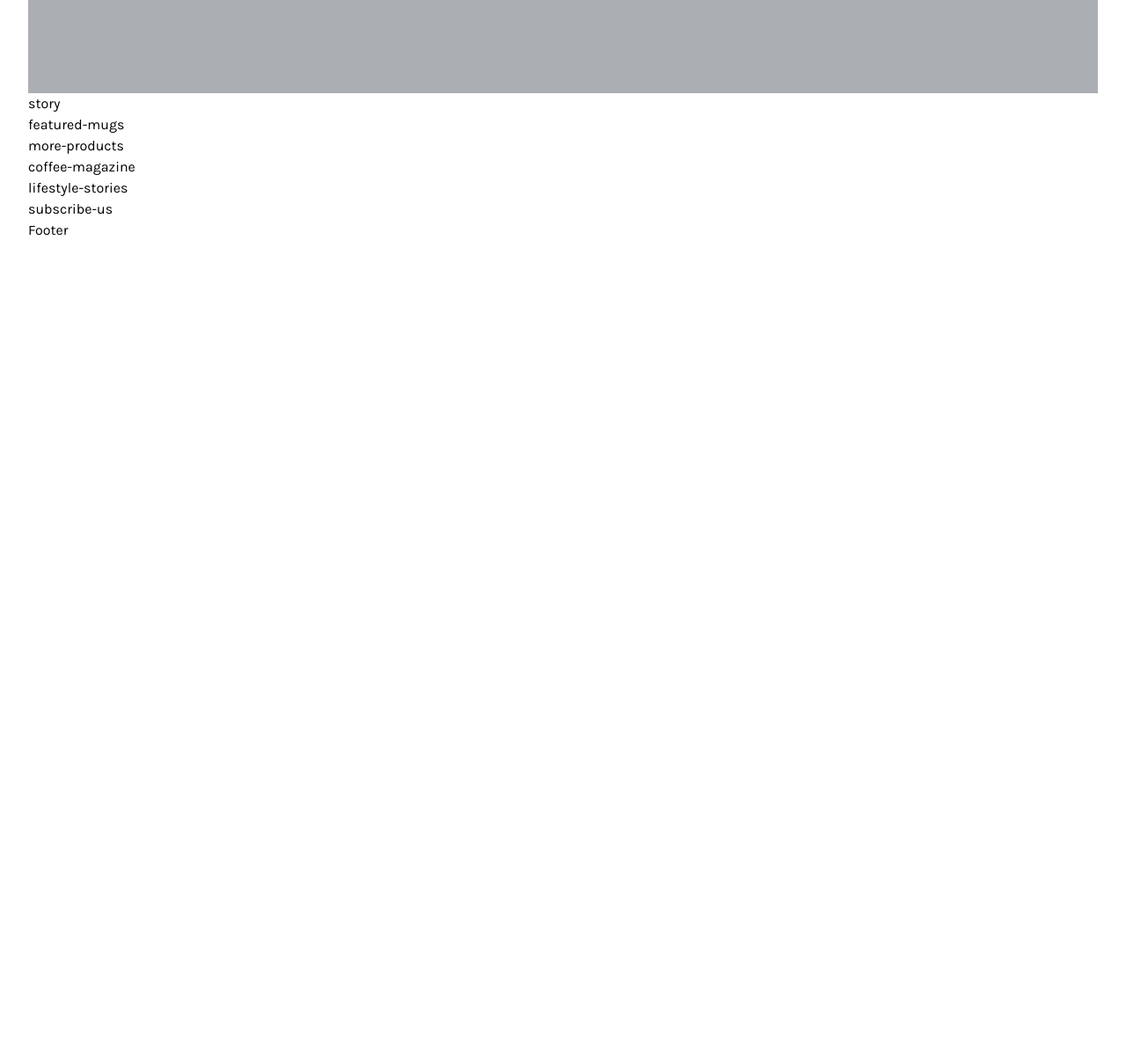
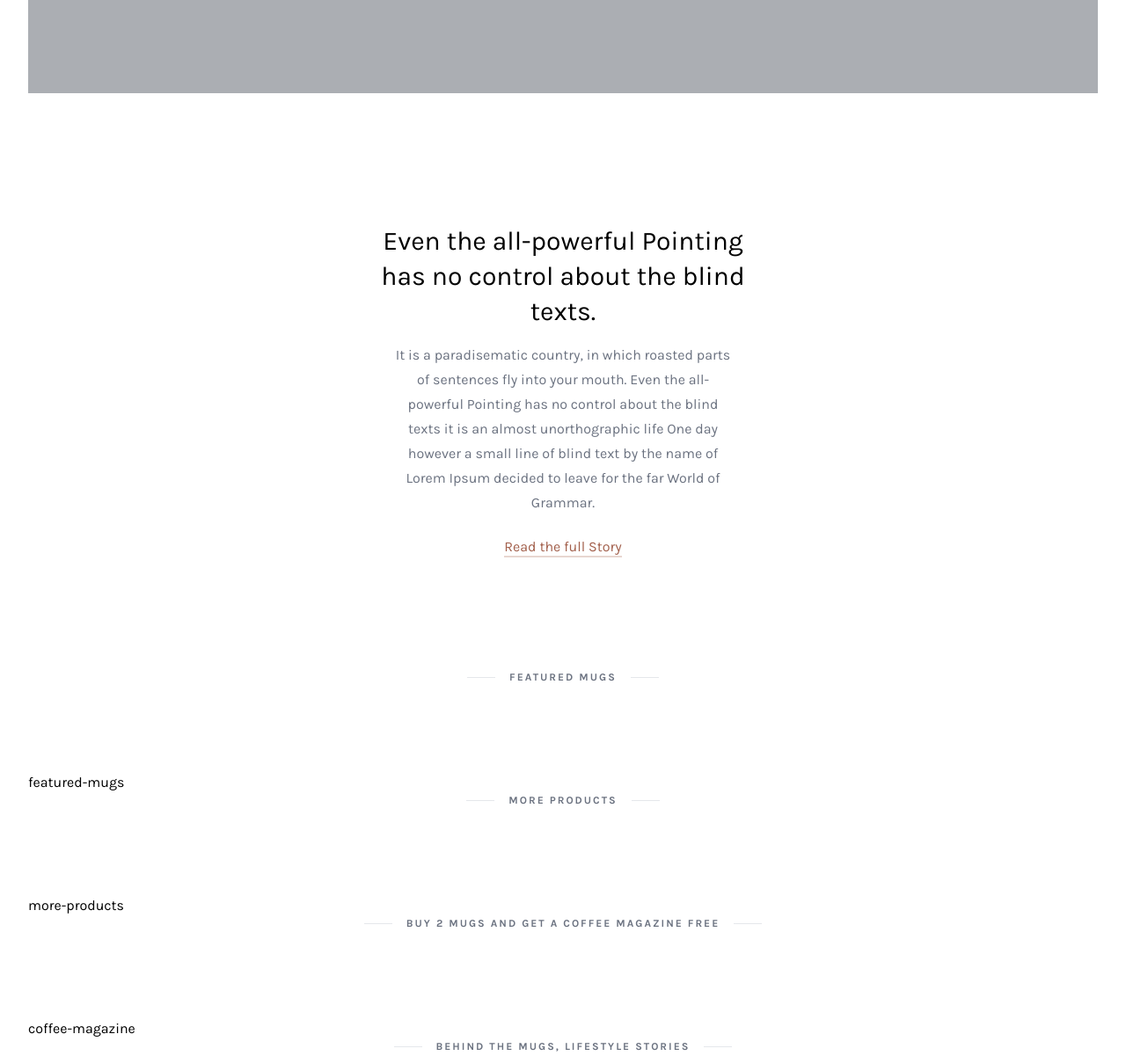
Before and after one commit to codegamo297/tailwind-coffeestyle, a website: page public/index.html in a window 1280 px wide. Shown: the part 500-1701 px from the top of the page at 88% size. Before the commit the page ends 800 px from the top, so only its background shows below. Drawn offline with nearby package versions, Linux system fonts and the light colour scheme; files that its build step writes are made by us from their sources.

Commit message:
Add story and subheadline.

```diff
--- a/public/index.html
+++ b/public/index.html
@@ -94,6 +94,7 @@
             </header>
 
             <main>
+                <!-- Slider -->
                 <div class="slider h-[530px] bg-slider-bg bg-cover bg-no-repeat bg-bottom">
                     <div class="w-full h-full flex justify-center items-center bg-gray-900
                     bg-opacity-35">
@@ -115,22 +116,69 @@
                     </div>
                 </div> <!-- End slider -->
 
+                <!-- Story -->
                 <div class="story">
-                    story
+                    <div class="w-full h-full flex justify-center items-center">
+                        <div class="px-6 sm:px-16 md:px-32 lg:px-60 xl:px-96 py-32 text-center">
+                            <h2 class="text-3xl leading-10 mt-5 mb-4">
+                                Even the all-powerful Pointing has no control about the blind texts.
+                            </h2>
+                            <p class="text-base leading-7 mb-4 px-7 text-gray-500">
+                                It is a paradisematic country, in which roasted parts of sentences fly into your mouth.
+                                Even the all-powerful Pointing has no control about the blind texts it is an almost
+                                unorthographic life One day however a small line of blind text by the name of Lorem
+                                Ipsum decided to leave for the far World of Grammar.
+                            </p>
+                            <a href="#!" class="mt-2 inline-block text-coffee-400
+                                hover:text-coffee-600 relative after:absolute
+                                after:bottom-0 after:left-0 after:h-0.5
+                                after:bg-coffee-50 after:hover:bg-coffee-400
+                                after:hover:bg-opacity-70 after:w-full after:transition-all
+                                after:ease-in-out after:duration-300">
+                                Read the full Story
+                            </a>
+                        </div>
+                    </div>
                 </div> <!-- End story -->
 
+                <!-- Featured Mugs -->
+                <div class="ct-subheadline">
+                    <div class="ct-subheadline-deco-line"></div>
+                    <h2 class="ct-subheadline-label">Featured Mugs</h2>
+                    <div class="ct-subheadline-deco-line"></div>
+                </div>
                 <div class="featured-mugs">
                     featured-mugs
                 </div> <!-- End featured-mugs -->
 
+                <!-- More products -->
+                <div class="ct-subheadline">
+                    <div class="ct-subheadline-deco-line"></div>
+                    <h2 class="ct-subheadline-label">More Products</h2>
+                    <div class="ct-subheadline-deco-line"></div>
+                </div>
                 <div class="more-products">
                     more-products
                 </div> <!-- End more-products -->
 
+                <!-- Coffee Magazine -->
+                <div class="ct-subheadline">
+                    <div class="ct-subheadline-deco-line"></div>
+                    <h2 class="ct-subheadline-label">
+                        Buy 2 mugs and get a coffee magazine free
+                    </h2>
+                    <div class="ct-subheadline-deco-line"></div>
+                </div>
                 <div class="coffee-magazine">
                     coffee-magazine
                 </div> <!-- End coffee-magazine -->
 
+                <!-- Lifestyle Stories -->
+                <div class="ct-subheadline">
+                    <div class="ct-subheadline-deco-line"></div>
+                    <h2 class="ct-subheadline-label">Behind the mugs, lifestyle stories</h2>
+                    <div class="ct-subheadline-deco-line"></div>
+                </div>
                 <div class="lifestyle-stories">
                     lifestyle-stories
                 </div> <!-- End lifestyle-stories -->
--- a/src/input.css
+++ b/src/input.css
@@ -10,7 +10,7 @@
 
 .ct-top-menu-item {
     @apply py-1 hover:text-gray-800 relative after:lg:absolute
-    after:lg:bottom-0 after:lg:left-0 after:lg:h-0.5 after:lg:bg-light-coffee
+    after:lg:bottom-0 after:lg:left-0 after:lg:h-0.5 after:lg:bg-coffee-200
     after:lg:w-0 hover:after:lg:w-full after:lg:transition-all
     after:lg:ease-in-out after:lg:duration-300 whitespace-nowrap cursor-pointer;
 }
@@ -26,3 +26,15 @@
 .ct-badge-circle {
     @apply px-1.5 text-center rounded-full;
 }
+
+.ct-subheadline {
+    @apply flex justify-center items-center mb-[100px];
+}
+
+.ct-subheadline-deco-line {
+    @apply w-8 h-px bg-gray-200;
+}
+
+.ct-subheadline-label {
+    @apply uppercase mx-4 text-xs tracking-[2px] font-bold text-gray-500 text-center;
+}
--- a/tailwind.config.js
+++ b/tailwind.config.js
@@ -7,7 +7,12 @@
                 Karla: ["Karla", "sans-serif"],
             },
             colors: {
-                "light-coffee": "#C89F94",
+                coffee: {
+                    50: "#E8D6D0",
+                    200: "#C89F94",
+                    400: "#A25F4B",
+                    600: "#744838",
+                },
             },
             keyframes: {
                 slideDown: {
```
